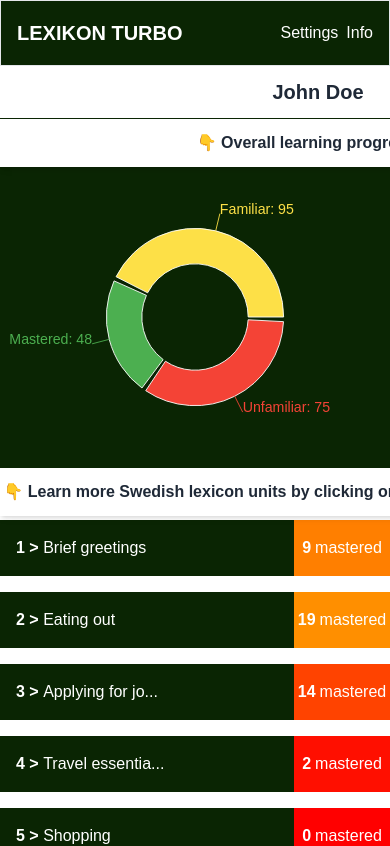
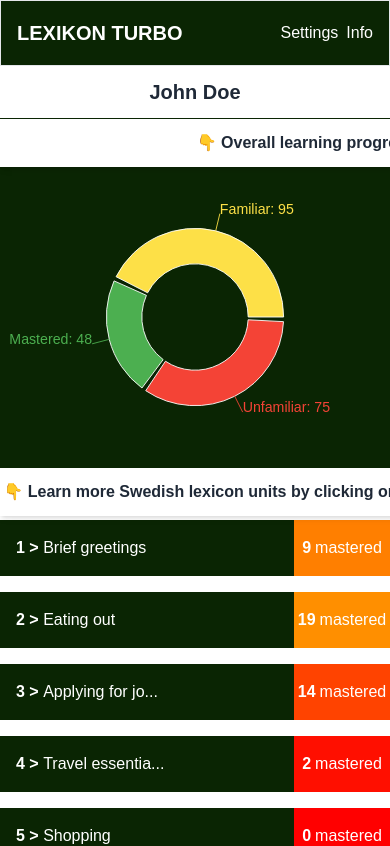
Before and after one commit to KristofferGW/lexicon-turbo-mvp, a Next.js app: page / in a window 390 px wide. Shown: the top 846 px of the page. Built offline with nearby package versions, Linux system fonts and the light colour scheme.

Commit message:
Made Student Name component responsive

```diff
--- a/src/app/components/StudentName.js
+++ b/src/app/components/StudentName.js
@@ -1,6 +1,6 @@
 export default function StudentName({ name }) {
     return (
-      <div className="w-[636px] bg-white shadow-md flex items-center justify-center text-xl font-semibold text-gray-800 mx-auto py-3">
+      <div className="w-full max-w-[636px] bg-white shadow-md flex items-center justify-center text-xl font-semibold text-gray-800 mx-auto py-3">
         {name}
       </div>
     );
```
